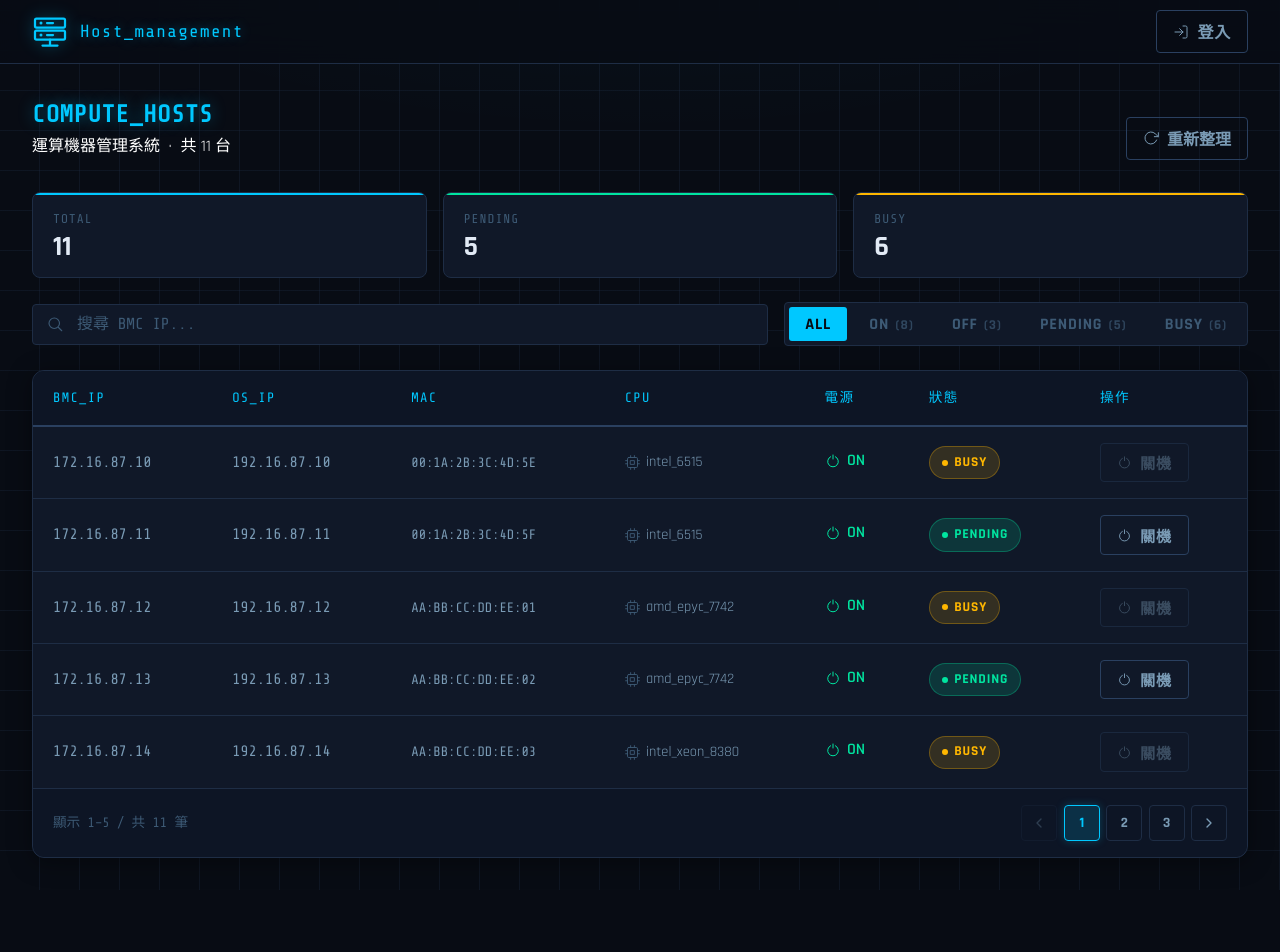
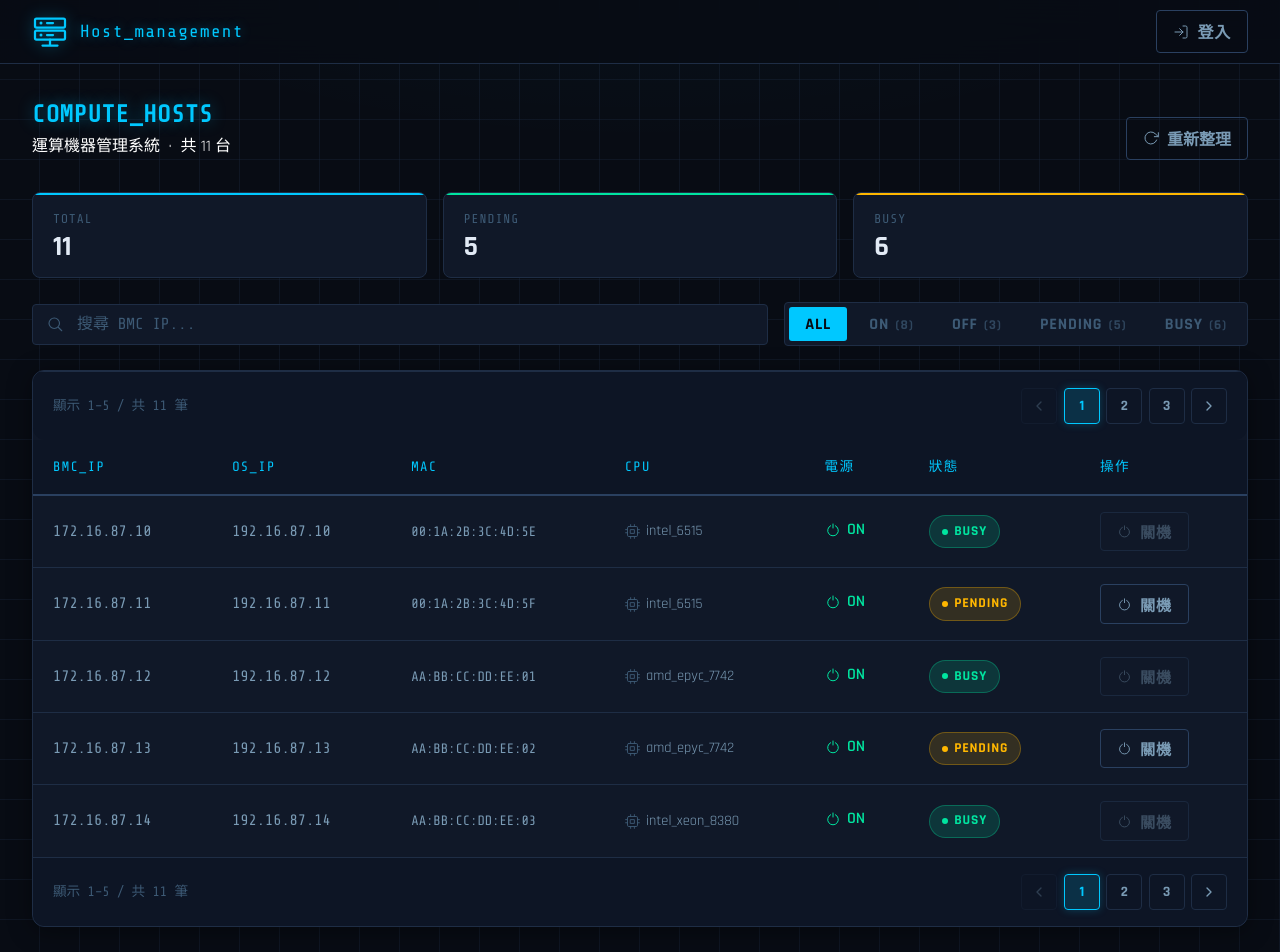
Before and after one commit to davidlin504/dashboard_computing_node, a React (Vite) app: page / in a window 1280 px wide. Shown: the top 952 px of the page. Before the commit the page ends 890 px from the top, so only its background shows below. Built offline with nearby package versions, Linux system fonts and the light colour scheme; no server answers.

Commit message:
add  SwitchTransition

```diff
--- a/package.json
+++ b/package.json
@@ -11,7 +11,8 @@
   },
   "dependencies": {
     "react": "^19.2.5",
-    "react-dom": "^19.2.5"
+    "react-dom": "^19.2.5",
+    "react-transition-group": "^4.4.5"
   },
   "devDependencies": {
     "@eslint/js": "^10.0.1",
--- a/src/components/HostsTable.jsx
+++ b/src/components/HostsTable.jsx
@@ -1,6 +1,7 @@
-import { useState } from 'react'
+import { useState, useRef } from 'react'
 import { useAuth } from '../hooks/useAuth'
 import { usePowerOn } from '../hooks/useHosts'
+import { SwitchTransition, CSSTransition } from 'react-transition-group'
 import {
   IconPower, IconCpu, IconChevronLeft, IconChevronRight, IconDatabase
 } from '../assets/icons/icons.jsx'
@@ -8,13 +9,64 @@ import styles from '../styles/Table.module.css'
 
 const PAGE_SIZE = 5
 
+function Pagination({ hostsLength, page, setPage, summary = true }) {
+
+  const totalPages = Math.max(1, Math.ceil(hostsLength / PAGE_SIZE))
+  const pageNumbers = Array.from({ length: totalPages }, (_, i) => i + 1)
+
+  return (
+    <>
+      {/* Pagination */}
+      <div className={styles.pagination}>
+        {summary ? (
+          <span className={styles.pageInfo}>
+            顯示 {hostsLength === 0 ? 0 : (page - 1) * PAGE_SIZE + 1}–{Math.min(page * PAGE_SIZE, hostsLength)} / 共 {hostsLength} 筆
+          </span>
+        ) : null}
+        <div className={styles.pageButtons}>
+          <button
+            className={styles.pageBtn}
+            onClick={() => setPage(p => Math.max(1, p - 1))}
+            disabled={page === 1}
+            aria-label="上一頁"
+          >
+            <IconChevronLeft style={{ width: 16, height: 16 }} />
+          </button>
+          {pageNumbers.map(n => (
+            <button
+              key={n}
+              className={`${styles.pageBtn} ${n === page ? styles.pageBtnActive : ''}`}
+              onClick={() => setPage(n)}
+            >
+              {n}
+            </button>
+          ))}
+          <button
+            className={styles.pageBtn}
+            onClick={() => setPage(p => Math.min(totalPages, p + 1))}
+            disabled={page === totalPages}
+            aria-label="下一頁"
+          >
+            <IconChevronRight style={{ width: 16, height: 16 }} />
+          </button>
+        </div>
+      </div>
+    </>
+  )
+}
+
 export default function HostsTable({ hosts, onRequireLogin }) {
   const { isLoggedIn } = useAuth()
   const { powerOperation, loadingMap } = usePowerOn()
   const [page, setPage] = useState(1)
+  const tbodyRef = useRef(null)
 
-  const totalPages = Math.max(1, Math.ceil(hosts.length / PAGE_SIZE))
   const sliced = hosts.slice((page - 1) * PAGE_SIZE, page * PAGE_SIZE)
+
+  // exit duration must match tbodyExitActive transition duration (0.15s)
+  const EXIT_DURATION = 150
+  // enter duration must cover stagger + transition (0.22s + 160ms delay)
+  const ENTER_DURATION = 400
 
   const handleBoot = async (bmc_ip, power) => {
     if (!isLoggedIn) {
@@ -24,11 +76,16 @@ export default function HostsTable({ hosts, onRequireLogin }) {
     await powerOperation(bmc_ip, power)
   }
 
-  const pageNumbers = Array.from({ length: totalPages }, (_, i) => i + 1)
-
   return (
     <div>
       <div className={styles.tableWrap}>
+
+        <Pagination
+          page={page}
+          setPage={setPage}
+          hostsLength={hosts.length}
+        />
+
         <table className={styles.table}>
           <thead>
             <tr>
@@ -41,7 +98,22 @@ export default function HostsTable({ hosts, onRequireLogin }) {
               <th>操作</th>
             </tr>
           </thead>
-          <tbody>
+
+          {/* SwitchTransition waits for exit to finish before entering */}
+          <SwitchTransition mode="out-in">
+            <CSSTransition
+              key={page}
+              nodeRef={tbodyRef}
+              timeout={{ exit: EXIT_DURATION, enter: ENTER_DURATION }}
+              classNames={{
+                enter: styles.tbodyEnter,
+                enterActive: styles.tbodyEnterActive,
+                exit: styles.tbodyExit,
+                exitActive: styles.tbodyExitActive,
+              }}
+            >
+
+              <tbody ref={tbodyRef}>
                 {sliced.length === 0 ? (
                   <tr>
                     <td colSpan={7}>
@@ -86,7 +158,7 @@ export default function HostsTable({ hosts, onRequireLogin }) {
                         <button
                           className={`${styles.bootBtn} ${loadingMap[host.bmc_ip] ? styles.bootBtnLoading : ''}`}
                           onClick={() => handleBoot(host.bmc_ip, host.power)}
-                      disabled={loadingMap[host.bmc_ip] || host.status === 'busy' }
+                          disabled={loadingMap[host.bmc_ip] || host.status === 'busy'}
                           title={isLoggedIn ? '開機' : '需要登入'}
                         >
                           {loadingMap[host.bmc_ip] ? (
@@ -100,41 +172,14 @@ export default function HostsTable({ hosts, onRequireLogin }) {
                   ))
                 )}
               </tbody>
+            </CSSTransition>
+          </SwitchTransition>
         </table>
-
-        {/* Pagination */}
-        <div className={styles.pagination}>
-          <span className={styles.pageInfo}>
-            顯示 {hosts.length === 0 ? 0 : (page - 1) * PAGE_SIZE + 1}–{Math.min(page * PAGE_SIZE, hosts.length)} / 共 {hosts.length} 筆
-          </span>
-          <div className={styles.pageButtons}>
-            <button
-              className={styles.pageBtn}
-              onClick={() => setPage(p => Math.max(1, p - 1))}
-              disabled={page === 1}
-              aria-label="上一頁"
-            >
-              <IconChevronLeft style={{ width: 16, height: 16 }} />
-            </button>
-            {pageNumbers.map(n => (
-              <button
-                key={n}
-                className={`${styles.pageBtn} ${n === page ? styles.pageBtnActive : ''}`}
-                onClick={() => setPage(n)}
-              >
-                {n}
-              </button>
-            ))}
-            <button
-              className={styles.pageBtn}
-              onClick={() => setPage(p => Math.min(totalPages, p + 1))}
-              disabled={page === totalPages}
-              aria-label="下一頁"
-            >
-              <IconChevronRight style={{ width: 16, height: 16 }} />
-            </button>
-          </div>
-        </div>
+        <Pagination
+          page={page}
+          setPage={setPage}
+          hostsLength={hosts.length}
+        />
       </div>
     </div>
   )
--- a/src/styles/Table.module.css
+++ b/src/styles/Table.module.css
@@ -40,12 +40,38 @@
 
 .table tbody tr {
   transition: background var(--transition);
-  animation: fadeIn 0.3s ease both;
 }
 
 .table tbody tr:last-child td { border-bottom: none; }
 
 .table tbody tr:hover td { background: var(--bg-hover); }
+
+/* ── react-transition-group: tbody page transition ── */
+.tbodyEnter {
+  opacity: 0;
+  transform: translateY(10px);
+}
+.tbodyEnterActive {
+  opacity: 1;
+  transform: translateY(0);
+  transition: opacity 0.22s ease, transform 0.22s ease;
+}
+.tbodyExit {
+  opacity: 1;
+  transform: translateY(0);
+}
+.tbodyExitActive {
+  opacity: 0;
+  transform: translateY(-8px);
+  transition: opacity 0.15s ease, transform 0.15s ease;
+}
+
+/* stagger each row while entering */
+.tbodyEnterActive tr:nth-child(1) { transition-delay: 0ms;   }
+.tbodyEnterActive tr:nth-child(2) { transition-delay: 40ms;  }
+.tbodyEnterActive tr:nth-child(3) { transition-delay: 80ms;  }
+.tbodyEnterActive tr:nth-child(4) { transition-delay: 120ms; }
+.tbodyEnterActive tr:nth-child(5) { transition-delay: 160ms; }
 
 /* Status badge */
 .badge {
@@ -60,13 +86,13 @@
   text-transform: uppercase;
 }
 
-.badgeBusy {
+.badgePending {
   background: var(--warning-dim);
   color: var(--warning);
   border: 1px solid rgba(255, 183, 0, 0.3);
 }
 
-.badgePending {
+.badgeBusy {
   background: var(--success-dim);
   color: var(--success);
   border: 1px solid rgba(0, 229, 160, 0.3);
```
Also changed, not shown: 1 other file (tests, documents, lock files or other folders). Lines whose indentation alone changed are shown as unchanged.
